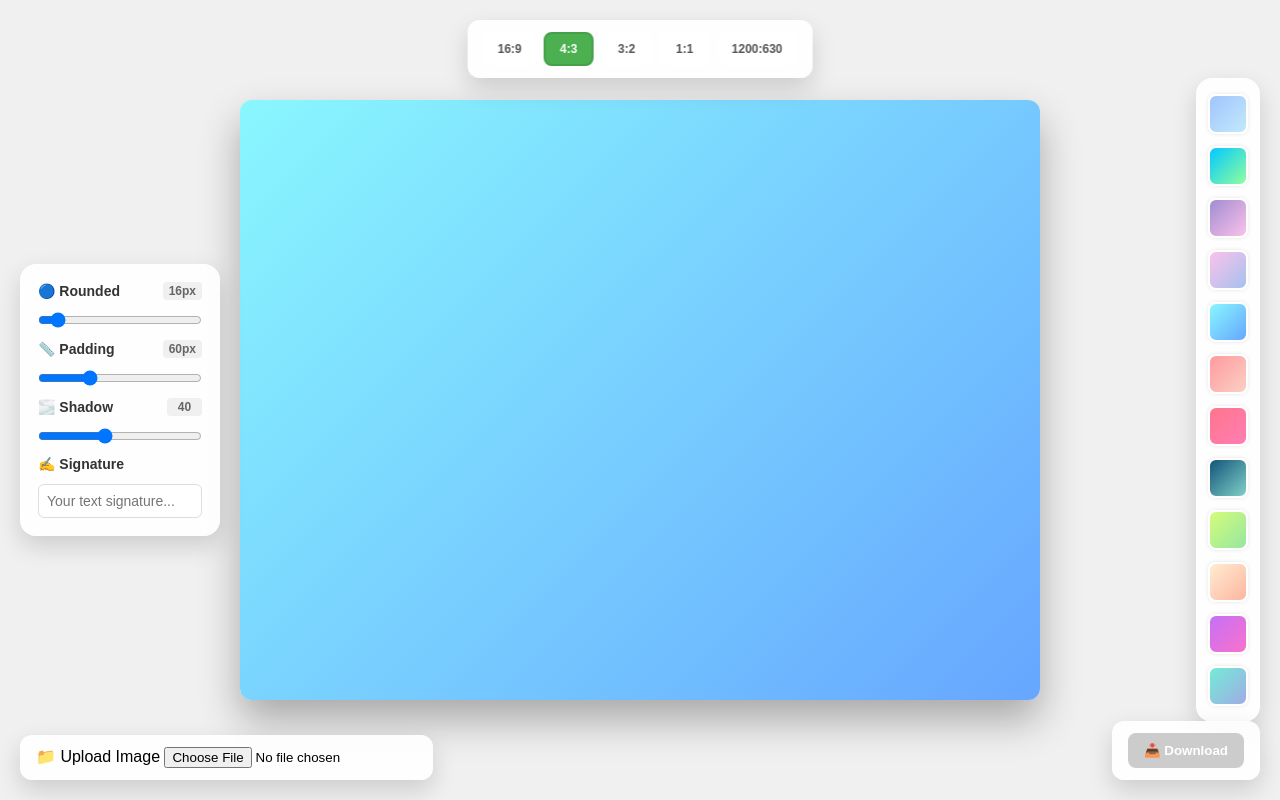
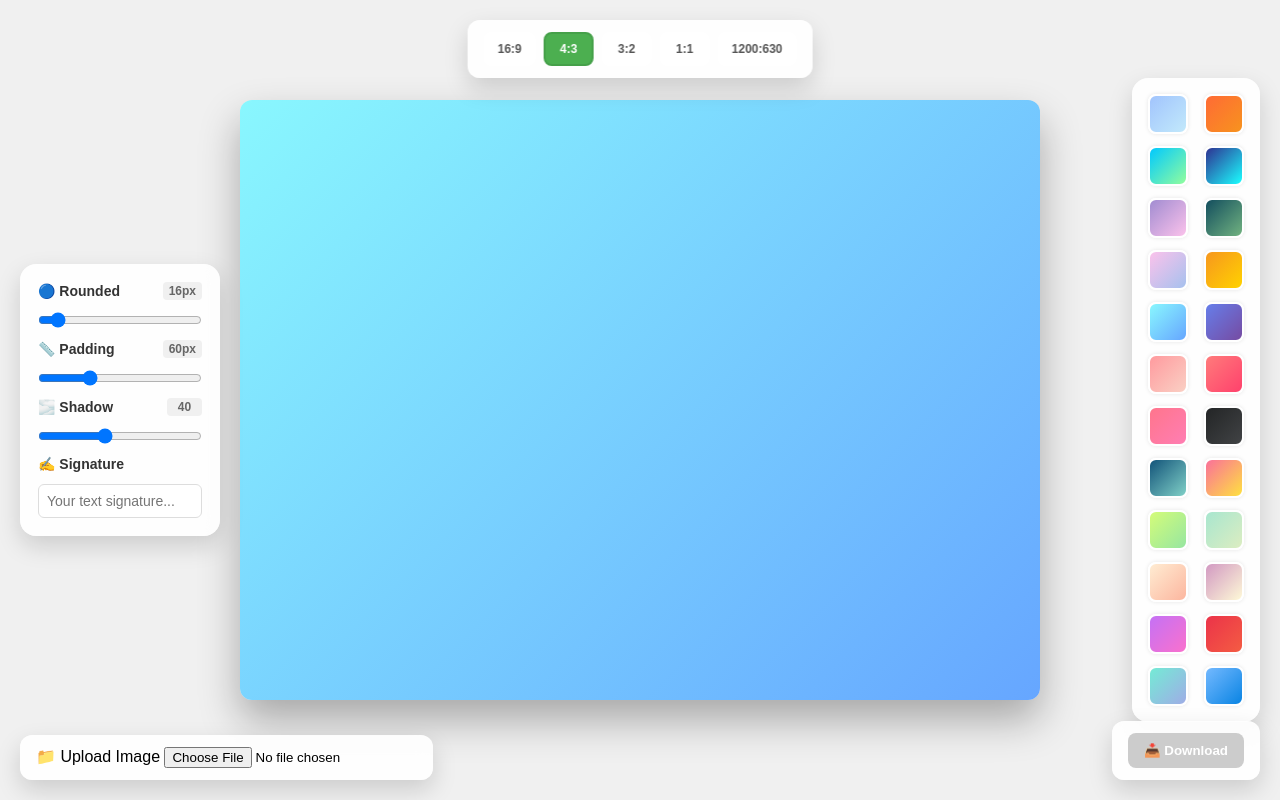
Before and after one commit to trungnx2605/webimage, a plain HTML site: page index.html in a window 1280 px wide. Drawn offline with Linux system fonts and the light colour scheme.

Commit message:
Update index.html

```diff
--- a/index.html
+++ b/index.html
@@ -62,13 +62,19 @@
       top: 50%;
       transform: translateY(-50%);
       display: flex;
-      flex-direction: column;
-      gap: 12px;
+      gap: 16px;
       background: rgba(255, 255, 255, 0.9);
-      padding: 16px 12px;
+      padding: 16px;
       border-radius: 16px;
       backdrop-filter: blur(10px);
       box-shadow: 0 10px 25px rgba(0, 0, 0, 0.15);
+      align-items: center;
+    }
+
+    .theme-column {
+      display: flex;
+      flex-direction: column;
+      gap: 12px;
     }
 
     .theme {
@@ -212,7 +218,7 @@
       border-color: #45a049;
     }
 
-    /* Gradient Themes */
+    /* Gradient Themes - Row 1 */
     .cool   { background: linear-gradient(135deg, #a1c4fd, #c2e9fb); }
     .beach  { background: linear-gradient(135deg, #00c9ff, #92fe9d); }
     .violet { background: linear-gradient(135deg, #a18cd1, #fbc2eb); }
@@ -225,6 +231,20 @@
     .peach  { background: linear-gradient(135deg, #ffecd2, #fcb69f); }
     .dream  { background: linear-gradient(135deg, #c471f5, #fa71cd); }
     .ice    { background: linear-gradient(135deg, #74ebd5, #9face6); }
+
+    /* Gradient Themes - Row 2 */
+    .fire     { background: linear-gradient(135deg, #ff6b35, #f7931e); }
+    .ocean    { background: linear-gradient(135deg, #2e3192, #1bffff); }
+    .forest   { background: linear-gradient(135deg, #134e5e, #71b280); }
+    .gold     { background: linear-gradient(135deg, #f7971e, #ffd200); }
+    .purple   { background: linear-gradient(135deg, #667eea, #764ba2); }
+    .coral    { background: linear-gradient(135deg, #ff7b7b, #ff416c); }
+    .midnight { background: linear-gradient(135deg, #232526, #414345); }
+    .autumn   { background: linear-gradient(135deg, #fa709a, #fee140); }
+    .lime     { background: linear-gradient(135deg, #a8e6cf, #dcedc1); }
+    .lavender { background: linear-gradient(135deg, #d299c2, #fef9d7); }
+    .cherry   { background: linear-gradient(135deg, #eb3349, #f45c43); }
+    .steel    { background: linear-gradient(135deg, #74b9ff, #0984e3); }
 
     .signature-text {
       position: absolute;
@@ -270,6 +290,8 @@
 
     <!-- Theme Selector -->
     <div class="theme-selector">
+      <!-- Column 1 -->
+      <div class="theme-column">
         <div class="theme cool" onclick="changeTheme('cool')"></div>
         <div class="theme beach" onclick="changeTheme('beach')"></div>
         <div class="theme violet" onclick="changeTheme('violet')"></div>
@@ -282,6 +304,23 @@
         <div class="theme peach" onclick="changeTheme('peach')"></div>
         <div class="theme dream" onclick="changeTheme('dream')"></div>
         <div class="theme ice" onclick="changeTheme('ice')"></div>
+      </div>
+
+      <!-- Column 2 -->
+      <div class="theme-column">
+        <div class="theme fire" onclick="changeTheme('fire')"></div>
+        <div class="theme ocean" onclick="changeTheme('ocean')"></div>
+        <div class="theme forest" onclick="changeTheme('forest')"></div>
+        <div class="theme gold" onclick="changeTheme('gold')"></div>
+        <div class="theme purple" onclick="changeTheme('purple')"></div>
+        <div class="theme coral" onclick="changeTheme('coral')"></div>
+        <div class="theme midnight" onclick="changeTheme('midnight')"></div>
+        <div class="theme autumn" onclick="changeTheme('autumn')"></div>
+        <div class="theme lime" onclick="changeTheme('lime')"></div>
+        <div class="theme lavender" onclick="changeTheme('lavender')"></div>
+        <div class="theme cherry" onclick="changeTheme('cherry')"></div>
+        <div class="theme steel" onclick="changeTheme('steel')"></div>
+      </div>
     </div>
 
     <!-- Style Controls -->
@@ -315,6 +354,7 @@
 
   <script>
     const themes = {
+      // Row 1
       cool: 'linear-gradient(135deg, #a1c4fd, #c2e9fb)',
       beach: 'linear-gradient(135deg, #00c9ff, #92fe9d)',
       violet: 'linear-gradient(135deg, #a18cd1, #fbc2eb)',
@@ -326,7 +366,21 @@
       mint: 'linear-gradient(135deg, #d4fc79, #96e6a1)',
       peach: 'linear-gradient(135deg, #ffecd2, #fcb69f)',
       dream: 'linear-gradient(135deg, #c471f5, #fa71cd)',
-      ice: 'linear-gradient(135deg, #74ebd5, #9face6)'
+      ice: 'linear-gradient(135deg, #74ebd5, #9face6)',
+
+      // Row 2
+      fire: 'linear-gradient(135deg, #ff6b35, #f7931e)',
+      ocean: 'linear-gradient(135deg, #2e3192, #1bffff)',
+      forest: 'linear-gradient(135deg, #134e5e, #71b280)',
+      gold: 'linear-gradient(135deg, #f7971e, #ffd200)',
+      purple: 'linear-gradient(135deg, #667eea, #764ba2)',
+      coral: 'linear-gradient(135deg, #ff7b7b, #ff416c)',
+      midnight: 'linear-gradient(135deg, #232526, #414345)',
+      autumn: 'linear-gradient(135deg, #fa709a, #fee140)',
+      lime: 'linear-gradient(135deg, #a8e6cf, #dcedc1)',
+      lavender: 'linear-gradient(135deg, #d299c2, #fef9d7)',
+      cherry: 'linear-gradient(135deg, #eb3349, #f45c43)',
+      steel: 'linear-gradient(135deg, #74b9ff, #0984e3)'
     };
 
     const ratios = {
@@ -553,6 +607,7 @@
     function createCanvasGradient(ctx, themeName, width, height) {
       // Define color pairs for each theme
       const gradients = {
+        // Row 1
         cool: ['#a1c4fd', '#c2e9fb'],
         beach: ['#00c9ff', '#92fe9d'],
         violet: ['#a18cd1', '#fbc2eb'],
@@ -564,7 +619,21 @@
         mint: ['#d4fc79', '#96e6a1'],
         peach: ['#ffecd2', '#fcb69f'],
         dream: ['#c471f5', '#fa71cd'],
-        ice: ['#74ebd5', '#9face6']
+        ice: ['#74ebd5', '#9face6'],
+
+        // Row 2
+        fire: ['#ff6b35', '#f7931e'],
+        ocean: ['#2e3192', '#1bffff'],
+        forest: ['#134e5e', '#71b280'],
+        gold: ['#f7971e', '#ffd200'],
+        purple: ['#667eea', '#764ba2'],
+        coral: ['#ff7b7b', '#ff416c'],
+        midnight: ['#232526', '#414345'],
+        autumn: ['#fa709a', '#fee140'],
+        lime: ['#a8e6cf', '#dcedc1'],
+        lavender: ['#d299c2', '#fef9d7'],
+        cherry: ['#eb3349', '#f45c43'],
+        steel: ['#74b9ff', '#0984e3']
       };
 
       const colors = gradients[themeName] || gradients.sky;
```
Lines whose indentation alone changed are shown as unchanged.
